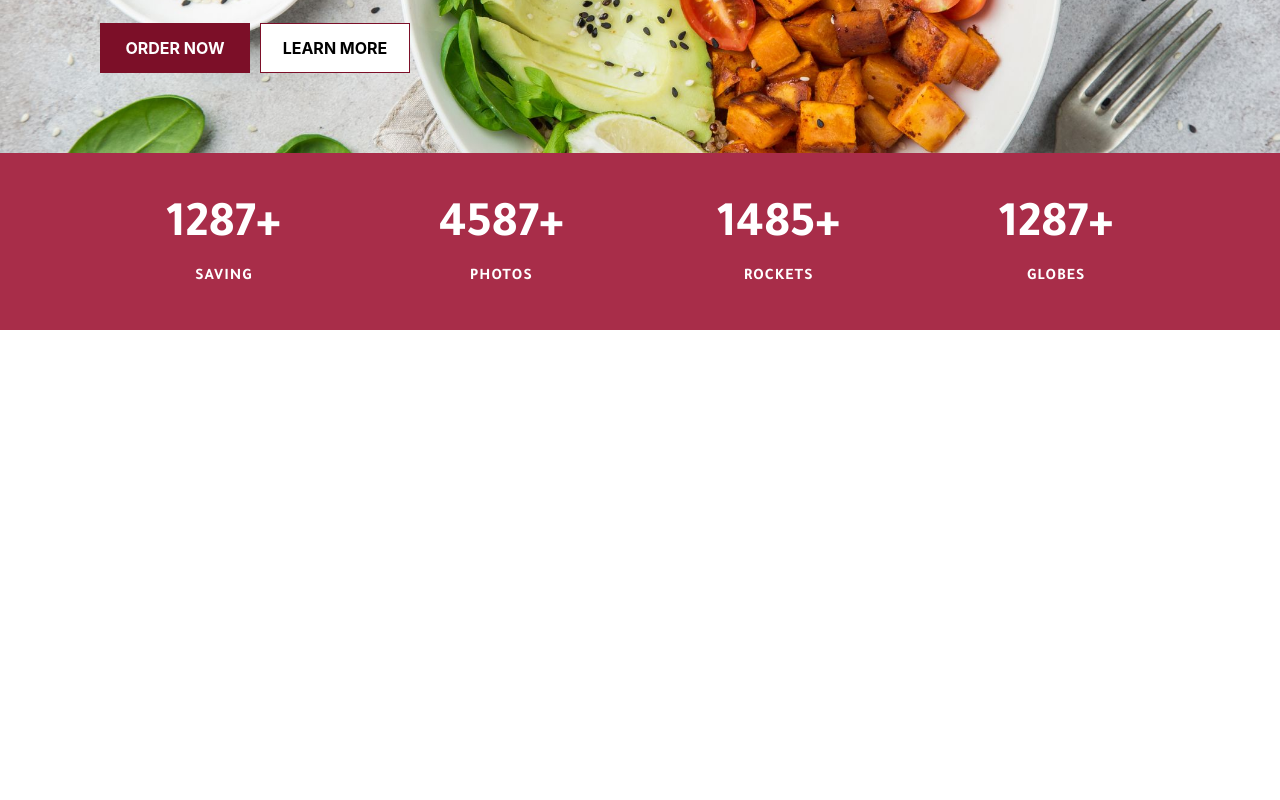
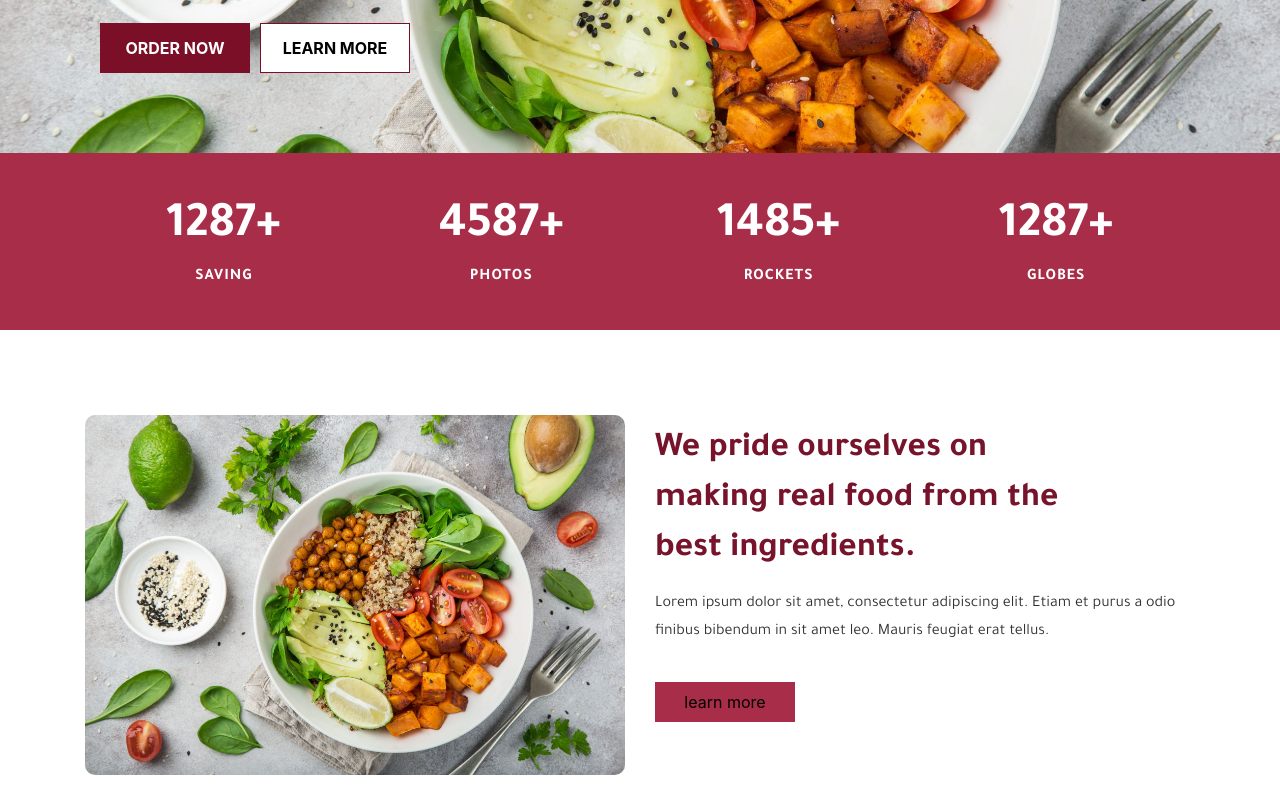
Before and after one commit to seifmoustafa/Foodera, a React (Create React App) app: page / in a window 1280 px wide. Shown: the part 432-1232 px from the top of the page. Before the commit the page ends 800 px from the top, so only its background shows below. Built offline with nearby package versions, Linux system fonts and the light colour scheme.

Commit message:
"Added new 'pride' section to Home component with CSS styles and updated Home.js to include new section and image"

```diff
--- a/src/components/Home/Home.css
+++ b/src/components/Home/Home.css
@@ -26,3 +26,68 @@
     font-weight: bold;
     letter-spacing: 1px;
 }
+
+/* css to pride */
+
+.pride {
+    background-color: transparent;
+    padding: 25px 0px;
+    max-width: 100%;
+    height: auto;
+    overflow: hidden;
+    margin-top: 60px;
+
+}
+
+.pride img {
+    max-width: 100%;
+    border-radius: 10px;
+}
+
+.pride h2 {
+    font-size: 35px;
+    font-weight: bold;
+    width: 80%;
+    line-height: 50px;
+    margin: 10px 0px;
+    color: #77132b;
+    font-family: 'Tajawal';
+}
+
+.pride p {
+    font-size: 16px;
+    line-height: 28px;
+    color: #333;
+    font-family: 'Tajawal';
+    margin-top: 15px;
+
+}
+
+.pride button {
+    background-color: #a82d49;
+    border: 1px solid #a82d49;
+    box-sizing: border-box;
+    width: 140px;
+    height: 40px;
+    text-align: center;
+    margin-top: 20px;
+    transition: .2s ease;
+
+}
+
+.pride button a {
+    display: block;
+    color: #fff;
+    font-family: 'Tajawal';
+    text-decoration: none !important;
+    text-transform: uppercase;
+    font-weight: bold;
+}
+
+.pride button:hover a {
+    color: #77132b;
+}
+
+.pride button:hover {
+    background-color: #fff;
+}
--- a/src/components/Home/Home.js
+++ b/src/components/Home/Home.js
@@ -1,6 +1,6 @@
 import React, { Fragment } from "react";
 import Header from "./Header";
-
+import header from "../../assets/header.png"
 import "./Home.css"
 const Home = () => {
     return (
@@ -32,6 +32,22 @@ const Home = () => {
                     </div>
                 </div>
             </section>
+            <section className="pride">
+                <div className="container">
+                    <div className="row">
+                        <div className="col-md-6">
+                            <img src={header} title="pride image" />
+
+
+                        </div>
+                        <div className="col-md-6">
+                            <h2>We pride ourselves on making real food from the best ingredients.</h2>
+                            <p>Lorem ipsum dolor sit amet, consectetur adipiscing elit. Etiam et purus a odio finibus bibendum in sit amet leo. Mauris feugiat erat tellus.</p>
+                            <button ><a href="#" />learn more</button>
+                        </div>
+                    </div>
+                </div>
+            </section>
         </Fragment>
 
 
```
